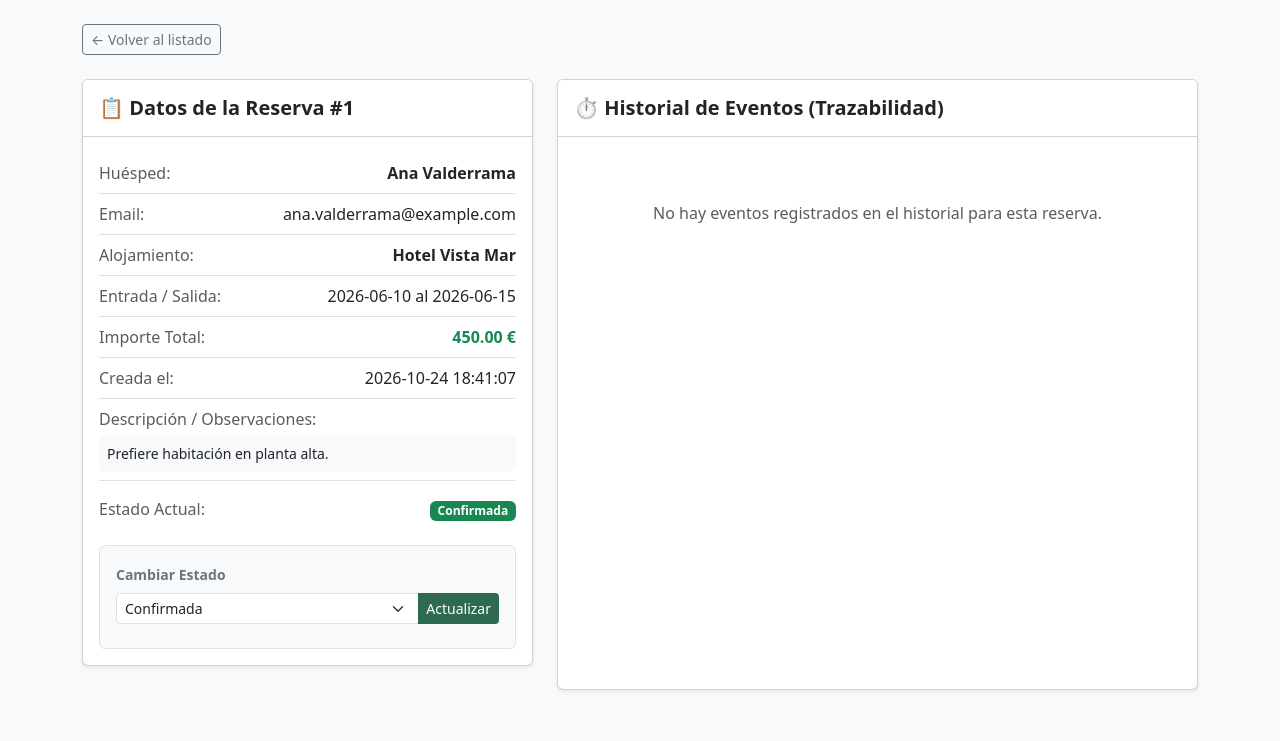
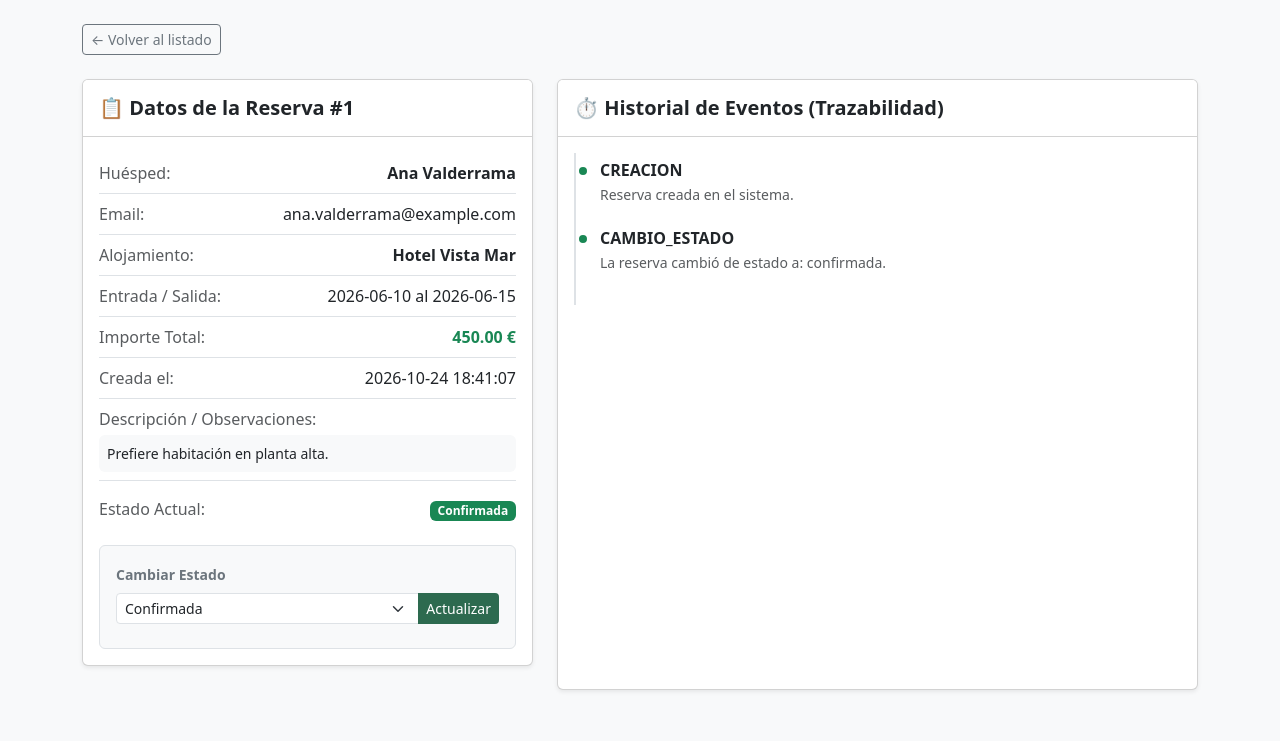
Before and after one commit to oscarbt39/MisterPlanGestionReservas, a PHP site: page /reservas/detalle?id=1 in a window 1280 px wide. Shown: the part 59-800 px from the top of the page. Run offline with PHP 8.4, Linux system fonts and the light colour scheme; data comes from the database, SQL or seed files in the repository.

Commit message:
Timeline funcional en template de detalle

```diff
--- a/public/index.php
+++ b/public/index.php
@@ -38,12 +38,16 @@ if ($requestUri === '/' && $method === 'GET') {
 } elseif ($requestUri === '/reservas/detalle' && $method === 'GET') {
     $id = isset($_GET['id']) ? (int)$_GET['id'] : 0;
 
-    // Asumiendo que tu servicio tiene un método para obtener la reserva con sus eventos
+    // 1. Obtiene los datos principales de la reserva
     $reserva = $service->obtenerReservaPorId($id);
+
+    // 2. Obtiene el timeline de eventos asociado a esta reserva
+    $eventos = $service->obtenerEventosPorIdReserva($id);
 
     header('Content-Type: text/html; charset=UTF-8');
     View::render('reservas/detalle.twig', [
-        'reserva' => $reserva
+        'reserva' => $reserva,
+        'eventos' => $eventos
     ]);
     exit;
 }
--- a/src/Repository/ReservaRepository.php
+++ b/src/Repository/ReservaRepository.php
@@ -59,6 +59,19 @@ class ReservaRepository
         $result = $stmt->fetch(PDO::FETCH_ASSOC);
 
         return $result ? $result : null;
+    }
+
+    /**
+     * Obtiene todos los eventos relacionados a una reserva, cambios de estado y creacion
+     * @param int $idReserva Integer con el identificador a buscar
+     * @return array $result Array con el resultado de la consulta
+     */
+    public function obtenerEventosPorReserva(int $idReserva): array
+    {
+        $db = Database::getConnection();
+        $stmt = $db->prepare("SELECT * FROM RESERVA_EVENTO WHERE ID_RESERVA = :id ORDER BY FEC_CREACION ASC");
+        $stmt->execute([':id' => $idReserva]);
+        return $stmt->fetchAll(\PDO::FETCH_ASSOC);
     }
 
     /**
--- a/src/Service/ReservaService.php
+++ b/src/Service/ReservaService.php
@@ -38,6 +38,22 @@ class ReservaService
         }
 
         return $reserva;
+    }
+
+    /**
+     * Obtiene los eventos por el ID de la reserva
+     * @param int $id ID de la reserva
+     * @return array Array con los datos de los eventos
+     */
+    public function obtenerEventosPorIdReserva(int $id): array
+    {
+        $eventos = $this->repository->obtenerEventosPorReserva($id);
+
+        if (!$eventos) {
+            throw new \InvalidArgumentException("No se ha encontrado ningun evento con el ID proporcionado.");
+        }
+
+        return $eventos;
     }
 
     /**
--- a/templates/reservas/detalle.twig
+++ b/templates/reservas/detalle.twig
@@ -85,15 +85,15 @@
             </div>
             <div class="card-body">
                 <div id="timeline-container">
-                    {% if reserva.eventos is not empty %}
+                    {% if eventos is not empty %}
                         <div class="timeline position-relative ps-4 py-2" style="border-left: 2px solid #dee2e6;">
-                            {% for evento in reserva.eventos %}
+                            {% for evento in eventos %}
                                 <div class="timeline-item position-relative mb-4">
                                     <span class="position-absolute bg-success rounded-circle" style="width: 12px; height: 12px; left: -23px; top: 4px; border: 2px solid #fff;"></span>
 
                                     <div class="d-flex justify-content-between align-items-center mb-1">
-                                        <h6 class="fw-bold mb-0 text-dark">{{ evento.TIPO_EVENTO | default('Cambio de Estado') }}</h6>
-                                        <small class="text-muted">{{ evento.FECHA_EVENTO }}</small>
+                                        <h6 class="fw-bold mb-0 text-dark">{{ evento.TIPO | default('Cambio de Estado') }}</h6>
+                                        <small class="text-muted">{{ evento.FEC_EVENTO }}</small>
                                     </div>
                                     <p class="text-muted small mb-0">{{ evento.DESCRIPCION | default('Actualización de la reserva.') }}</p>
                                 </div>
@@ -132,7 +132,6 @@ async function actualizarEstado(reservaId) {
             body: JSON.stringify({ estado: nuevoEstado })
         });
 
-        // Intentamos parsear la respuesta como JSON
         let data;
         const contentType = response.headers.get("content-type");
         if (contentType && contentType.includes("application/json")) {
```
